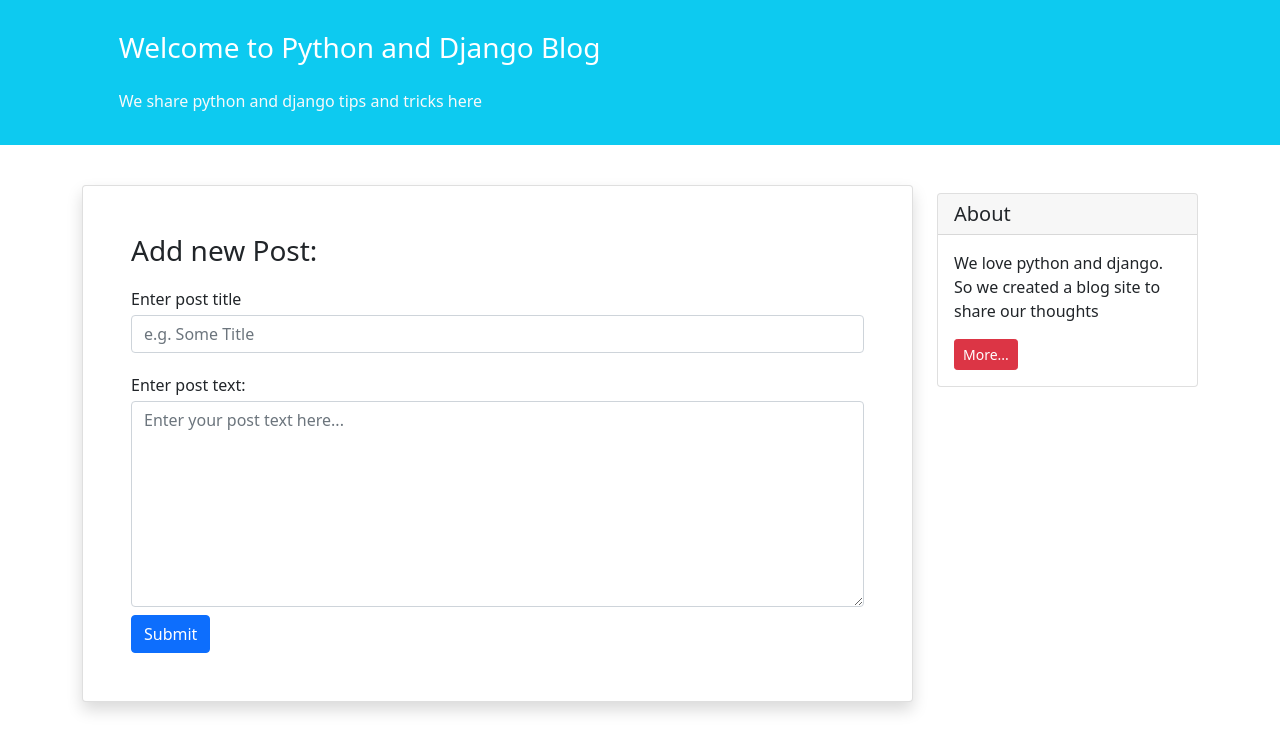
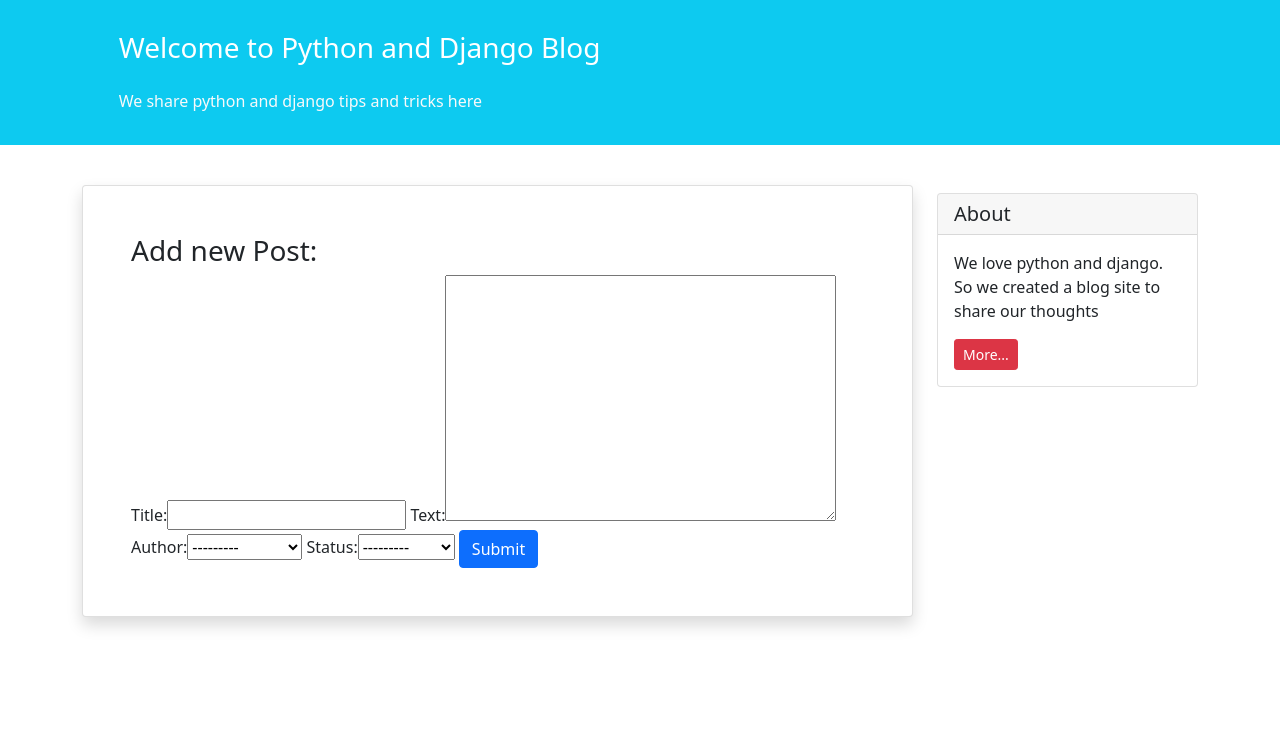
Before and after one commit to mohammadpmf/django_everywhere, a Django app: page /blog/create/ in a window 1280 px wide. Shown: the part 57-800 px from the top of the page. Run offline with Django 3.2, Linux system fonts and the light colour scheme; data comes from the database, SQL or seed files in the repository; both versions use the stored data as it was after the commit.

Commit message:
forms.py ro ham sakhtam va ezafe kardam.

```diff
--- /dev/null
+++ b/blog_website/blog/forms.py
@@ -0,0 +1,8 @@
+from django import forms
+
+from .models import Post
+
+class NewPostForm(forms.ModelForm):
+    class Meta:
+        model = Post
+        fields = ['title', 'text', 'author', 'status']
--- a/blog_website/blog/templates/blog/post_create.html
+++ b/blog_website/blog/templates/blog/post_create.html
@@ -13,14 +13,15 @@
                 <h3>Add new Post:</h3>
                 <form method="POST">
                     {% csrf_token %}
-                    <div class="form-group py-2">
+                    {{ form }}
+                    {% comment %} <div class="form-group py-2">
                         <label class="py-1">Enter post title</label>
                         <input type="text" class="form-control" placeholder="e.g. Some Title" name="title">
                     </div>
                     <div class="form-group py-2">
                         <label class="py-1">Enter post text:</label>
                         <textarea class="form-control" name="text" rows="8" placeholder="Enter your post text here..."></textarea>
-                    </div>
+                    </div> {% endcomment %}
                     <button type="submit" class="btn btn-primary">Submit</button>
                 </form>
             </div>
--- a/blog_website/blog/views.py
+++ b/blog_website/blog/views.py
@@ -1,8 +1,10 @@
 from django.shortcuts import render
-from .models import Post
 from django.core.exceptions import ObjectDoesNotExist
 from django.shortcuts import get_object_or_404
 from django.contrib.auth.models import User
+
+from .models import Post
+from .forms import NewPostForm
 
 def post_list_view(request):
     # posts_list = Post.objects.all() # Hama ro migire.
@@ -29,13 +31,26 @@ def post_detail_view(request, pk):
     return render(request, 'blog/post_detail.html', {'post': post})
 
 
+# Raveshe 1
+# def post_create_view(request):
+#     # print(request.method)
+#     if request.method == 'POST':
+#         print(request.POST)
+#         post_title = request.POST.get('title')
+#         post_text = request.POST.get('text')
+#         Post.objects.create(title=post_title, text=post_text, author=User.objects.all()[0], status='pub')
+#     elif request.method == 'GET':
+#         print("GET request.")
+#     return render(request, 'blog/post_create.html')
+
+# Raveshe 2
 def post_create_view(request):
-    # print(request.method)
     if request.method == 'POST':
-        print(request.POST)
-        post_title = request.POST.get('title')
-        post_text = request.POST.get('text')
-        Post.objects.create(title=post_title, text=post_text, author=User.objects.all()[0], status='pub')
-    elif request.method == 'GET':
-        print("GET request.")
-    return render(request, 'blog/post_create.html')
+        form = NewPostForm(request.POST)
+        if form.is_valid():
+            form.save()
+            form = NewPostForm()
+
+    else:
+        form = NewPostForm()
+    return render (request, 'blog/post_create.html', context={'form': form})
--- a/dide ha (3d time).txt
+++ b/dide ha (3d time).txt
@@ -4,4 +4,4 @@ vscode key map
 1-2-3-4-5-6-7-8-9-10-11-12-13-14-15-16-17-18-19-20-21-22-23-24-25
 26-27-28-29-30-31-32-33-34-35-36-37-38-39-40-41-42-43-44-45-46-47-48-49-50
 51-52-53-54-55-56-57-58-59-60-61-62-63-64-65-66-67-68-69-70-71-72-73-74-75
-76-77-78-79-80-81-82-83-84-85-86-87-88-89-90-91-92-93-94-
+76-77-78-79-80-81-82-83-84-85-86-87-88-89-90-91-92-93-94-95-96-97-
```
Also changed, not shown: blog_website/db.sqlite3.
